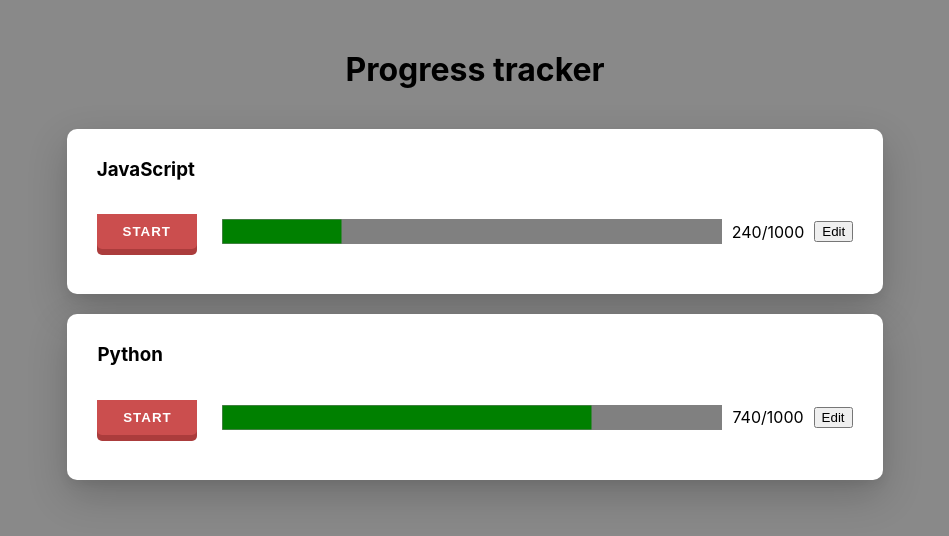
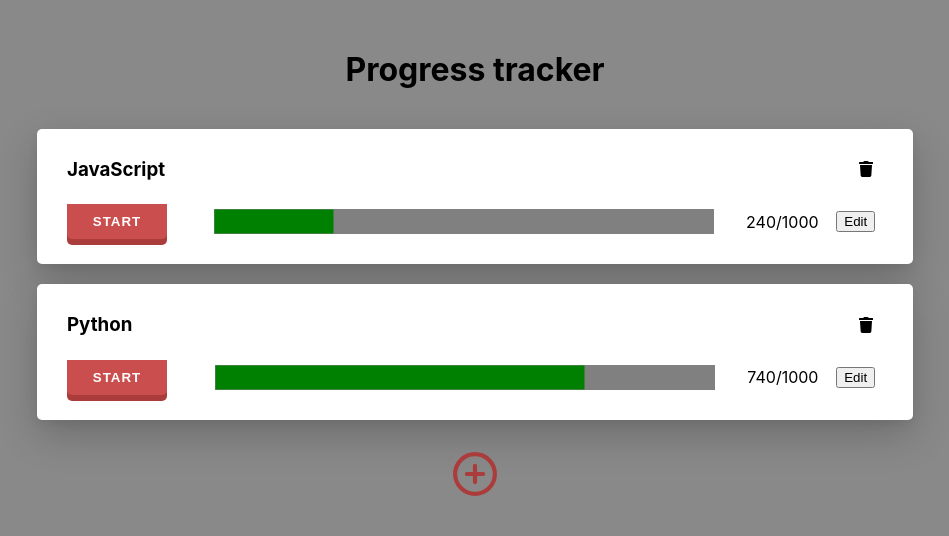
Before and after one commit to papersson/skilltracker, a React (Create React App) app: page / in a window 1280 px wide. Shown: the top 536 px of the page, without its empty margins (165-1114 px from the left). Built offline with nearby package versions, Linux system fonts and the light colour scheme.

Commit message:
add onclick functionality

```diff
--- a/package.json
+++ b/package.json
@@ -3,6 +3,10 @@
   "version": "0.1.0",
   "private": true,
   "dependencies": {
+    "@fortawesome/fontawesome-free": "^5.15.4",
+    "@fortawesome/fontawesome-svg-core": "^1.2.36",
+    "@fortawesome/free-solid-svg-icons": "^5.15.4",
+    "@fortawesome/react-fontawesome": "^0.1.16",
     "@testing-library/jest-dom": "^5.14.1",
     "@testing-library/react": "^12.0.0",
     "@testing-library/user-event": "^13.2.1",
--- a/src/App.css
+++ b/src/App.css
@@ -2,34 +2,73 @@ body {
     background: #898989;
 }
 
-
-.content{
+.content {
     background: #898989;
     color: #000000;
     width: 960px;
     /*border: 1px solid black;*/
     margin: 40px auto;
     display: flex;
-    flex-direction: row;
+    flex-direction: column;
     flex-wrap: wrap;
     justify-content: center;
+    align-items: center;
 }
 
 .item {
     /*border: 1px solid black;*/
+    width: 85%;
     background: #ffffff;
     margin: 10px 0;
     padding: 10px 30px;
-    border-radius: 10px;
-    box-shadow: 0 5px 10px rgba(0, 0, 0, .05), 0 15px 40px rgba(0, 0, 0, .2);
+    border-radius: 5px;
+    box-shadow: 0 5px 10px rgba(0, 0, 0, 0.05), 0 15px 40px rgba(0, 0, 0, 0.2);
+}
+
+.create-item {
+    width: 250px;
+    padding: 15px;
+}
+
+.upper {
+    width: 100%;
+    display: flex;
+    align-items: center;
+}
+
+h3 {
+    width: 97%;
+}
+.trash-icon {
+    cursor: pointer;
+}
+.trash-icon:hover {
+    filter: invert(11%) sepia(91%) saturate(7500%) hue-rotate(2deg)
+        brightness(97%) contrast(113%);
+}
+
+input,
+input:focus {
+    width: 100%;
+    border: 0;
+    outline: none;
+    padding: 5px;
+    margin-bottom: 10px;
+}
+
+input[type="number"]::-webkit-outer-spin-button,
+input[type="number"]::-webkit-inner-spin-button {
+    -webkit-appearance: none;
+    margin: 0;
 }
 
 .item-content {
-    display: flex;
-    grid-template-rows: 20px auto 40px 20px;
+    display: grid;
+    grid-template-columns: 2fr 10fr 1fr 1fr;
     grid-gap: 10px;
     align-items: center;
-    margin-bottom: 20px;
+    justify-items: center;
+    margin-top: -10px;
 }
 
 .title {
@@ -63,6 +102,61 @@ body {
     top: 2px;
 }
 
+.create-item-container {
+    display: flex;
+    justify-content: center;
+    margin-top: 15px;
+}
+.create-item-button {
+    width: 100px;
+    cursor: pointer;
+    border-radius: 5px;
+    border: none;
+    padding: 10px 20px;
+}
+
+.add-button {
+    margin-right: 20px;
+    background: #cb4e4e;
+    color: #fff;
+}
+
+button:disabled,
+button[disabled] {
+    cursor: not-allowed;
+    background-color: #cb4e4e;
+    color: #fff;
+    filter: brightness(70%);
+    opacity: 80%;
+}
+
+.cancel-button {
+    background: #343434;
+    color: #fefefe;
+}
+
+.plus {
+    font-size: 84px;
+    color: #cb4e4e;
+    -webkit-text-stroke: 1px black;
+}
+
+/* -----
+SVG Icons - svgicons.sparkk.fr
+----- */
+
+.svg-icon {
+    width: 3em;
+    height: 3em;
+    margin-top: 20px;
+    stroke: #ab3c3c;
+    stroke-width: 1;
+}
+
+.svg-icon:hover {
+    stroke: #cb4e4e;
+}
+
 /*.toggle {
     border: none;
     height: 40px;
--- a/src/App.js
+++ b/src/App.js
@@ -1,15 +1,73 @@
 import "./App.css";
-import Item from './components/Item.js';
-import {useState} from 'react';
+import Item from "./components/Item.js";
+import CreateItem from "./components/CreateItem.js";
+import { useState } from "react";
 
 let fatigue;
 function App() {
+  const item1 = {
+    name: "JavaScript",
+    width: 500,
+    progress: 240,
+    target: 1000,
+    id: 1,
+  };
+  const item2 = {
+    name: "Python",
+    width: 500,
+    progress: 740,
+    target: 1000,
+    id: 2,
+  };
+  let [items, setItems] = useState([item1, item2]);
+  let [createItem, setCreateItem] = useState(false);
+
+  const queryNewItem = () => {
+    //const item = {
+    //  name: "Description",
+    //  width: 500,
+    //  progress: 0,
+    //  target: 100,
+    //  id: 3,
+    //};
+
+    const item = <CreateItem />;
+    setCreateItem(true);
+    //setItems(items.concat(item));
+  };
 
   return (
-    <main className='content'>
-    <h1 className="title">Progress tracker</h1>
-    <Item name={'JavaScript'} width={500} progress={240} target={1000}/>
-    <Item name={'Python'} width={500} progress={740} target={1000}/>
+    <main className="content">
+      <h1 className="title">Progress tracker</h1>
+      {items.map((item, index) => (
+        <Item
+          key={index}
+          id={item.id}
+          name={item.name}
+          width={item.width}
+          progress={item.progress}
+          target={item.target}
+          items={items}
+          setItems={setItems}
+        />
+      ))}
+      {createItem && (
+        <CreateItem
+          createItem={createItem}
+          setCreateItem={setCreateItem}
+          items={items}
+          setItems={setItems}
+        />
+      )}
+
+      <div>
+        <svg class="svg-icon" viewBox="0 0 20 20" onClick={queryNewItem}>
+          <path
+            fill="none"
+            d="M13.388,9.624h-3.011v-3.01c0-0.208-0.168-0.377-0.376-0.377S9.624,6.405,9.624,6.613v3.01H6.613c-0.208,0-0.376,0.168-0.376,0.376s0.168,0.376,0.376,0.376h3.011v3.01c0,0.208,0.168,0.378,0.376,0.378s0.376-0.17,0.376-0.378v-3.01h3.011c0.207,0,0.377-0.168,0.377-0.376S13.595,9.624,13.388,9.624z M10,1.344c-4.781,0-8.656,3.875-8.656,8.656c0,4.781,3.875,8.656,8.656,8.656c4.781,0,8.656-3.875,8.656-8.656C18.656,5.219,14.781,1.344,10,1.344z M10,17.903c-4.365,0-7.904-3.538-7.904-7.903S5.635,2.096,10,2.096S17.903,5.635,17.903,10S14.365,17.903,10,17.903z"
+          ></path>
+        </svg>
+      </div>
     </main>
   );
 }
--- /dev/null
+++ b/src/components/CreateItem.js
@@ -0,0 +1,54 @@
+import { useState } from "react";
+import Item from "./Item.js";
+
+function CreateItem({ createItem, setCreateItem, items, setItems }) {
+  const [topicInput, setTopicInput] = useState("");
+  const [targetInput, setTargetInput] = useState("");
+
+  const addItem = (topic, target) => {
+    const newItem = {
+      name: topic,
+      width: 500,
+      progress: 0,
+      target: target,
+      id: items.length + 1,
+    };
+    setItems(items.concat(newItem));
+    setCreateItem(false);
+  };
+
+  return (
+    <section className="create-item item">
+      <input
+        autoFocus
+        type="text"
+        placeholder="Topic"
+        value={topicInput}
+        onChange={(e) => setTopicInput(e.target.value)}
+      />
+      <input
+        type="number"
+        placeholder="Target (hours)"
+        value={targetInput}
+        onChange={(e) => setTargetInput(e.target.value)}
+      />
+      <div className="create-item-container">
+        <button
+          className="create-item-button add-button"
+          onClick={() => addItem(topicInput, targetInput)}
+          disabled={!topicInput || !targetInput}
+        >
+          Add
+        </button>
+        <button
+          className="create-item-button cancel-button"
+          onClick={() => setCreateItem(!createItem)}
+        >
+          Cancel
+        </button>
+      </div>
+    </section>
+  );
+}
+
+export default CreateItem;
--- a/src/components/Item.js
+++ b/src/components/Item.js
@@ -1,30 +1,54 @@
 import ProgressBar from "./ProgressBar.js";
-import {useState} from 'react'
+import { useState } from "react";
+import { FontAwesomeIcon } from "@fortawesome/react-fontawesome";
+import { faTrash } from "@fortawesome/free-solid-svg-icons";
 
 let end;
 let start;
-function Item({ name='JavaScript', width=400, progress, target }) {
-  const [toggleText, setToggleText] = useState('Start')
-  const props = {width: width, progress: progress, target: target };
+function Item({ id, name, width = 400, progress, target, items, setItems }) {
+  const [toggleText, setToggleText] = useState("Start");
+  const props = { width: width, progress: progress, target: target };
+
+  const deleteItem = () => {
+    setItems(items.filter((item) => item.id !== id));
+  };
+
+  //const editItem = () => {
+  //  // IDK
+  //  setTarget(newTarget);
+  //  setName(newName);
+  //};
 
   const track = () => {
-    if (toggleText == 'Start') {
-      setToggleText('Stop')
+    if (toggleText === "Start") {
+      setToggleText("Stop");
       start = Date.now();
     } else {
-      setToggleText('Start')
+      setToggleText("Start");
       end = Date.now();
       const duration = end - start;
       console.log(duration);
     }
-  }
+  };
 
   return (
     <section className="item">
-      <h3>{name}</h3>
+      <div className="upper">
+        <h3>{name}</h3>
+        <FontAwesomeIcon
+          className="trash-icon"
+          icon={faTrash}
+          onClick={deleteItem}
+        />
+      </div>
       <div className="item-content">
-        <button className="toggle" onClick={e => track(e)}>{toggleText}</button>
+        <button className="toggle" onClick={(e) => track(e)}>
+          {toggleText}
+        </button>
         <ProgressBar {...props} />
+        <span className="progress">
+          {progress}/{target}
+        </span>
         <button className="edit">Edit</button>
       </div>
     </section>
--- a/src/components/ProgressBar.js
+++ b/src/components/ProgressBar.js
@@ -30,13 +30,7 @@ function ProgressBar({ width, progress, target }) {
         className="progress-bar"
         width={width}
         height={25}
-
-
       ></svg>
-
-        <span className="progress">
-          {progress}/{target}
-        </span>
     </>
   );
 }
```
Also changed, not shown: 1 other file (tests, documents, lock files or other folders).
